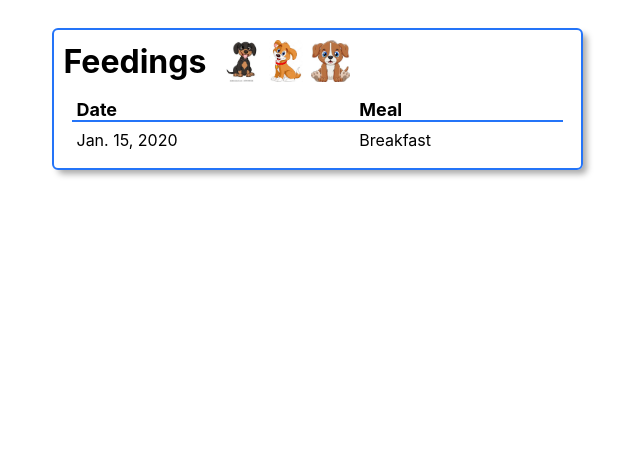
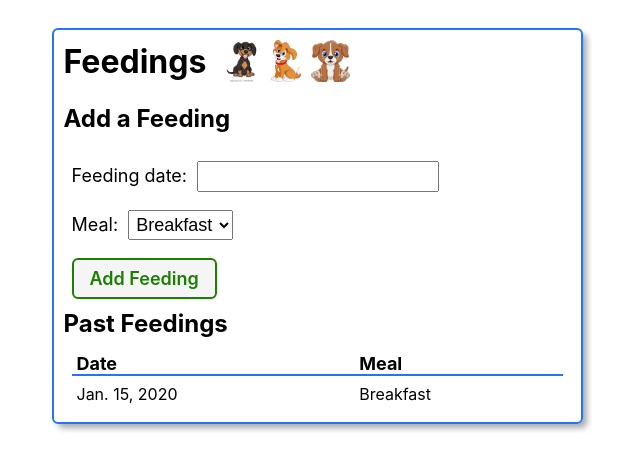
Before and after one commit to marieblakely/dogcollector, a Django app: page /dogs/1/ in a window 1280 px wide. Shown: the part 349-800 px from the top of the page, without its empty margins (323-963 px from the left). Run offline with Django 4.2, Linux system fonts and the light colour scheme; tables that the repository leaves empty hold one stand-in row (values such as "Sample post").

Commit message:
display feedingform inside of detail.html

```diff
--- a/main_app/templates/dogs/detail.html
+++ b/main_app/templates/dogs/detail.html
@@ -49,6 +49,17 @@
         alt="A brown puppy"
       />
     </div>
+    <h3>Add a Feeding</h3>
+    <form
+      method="post"
+      class="subsection-content"
+			autocomplete="off"
+    >
+      {% csrf_token %}
+      {{ feeding_form.as_p }}
+      <button type="submit" class="btn submit">Add Feeding</button>
+    </form>
+    <h3>Past Feedings</h3>
     <table>
       <thead>
         <tr><th>Date</th><th>Meal</th></tr>
```
